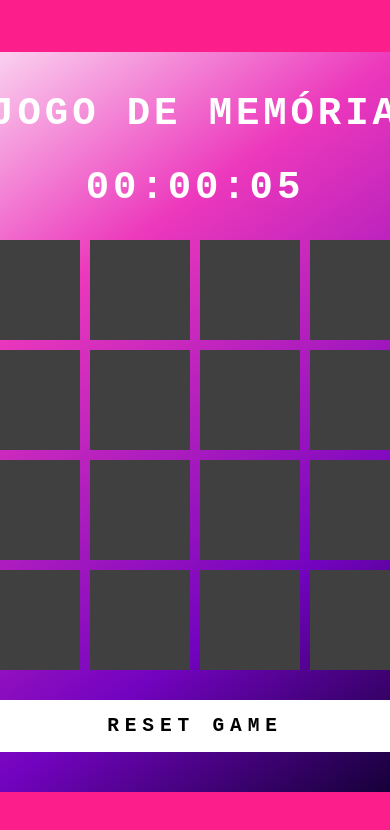
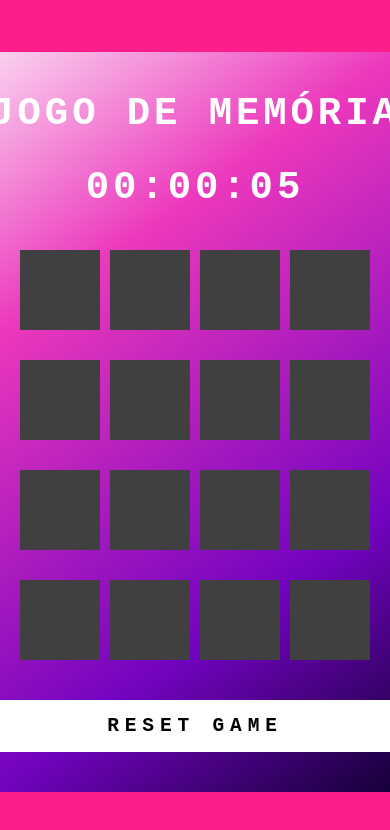
Before and after one commit to RudneyAlbuquerque/Game-Memory-Cards, a plain HTML site: page index.html in a window 390 px wide. Shown: the top 830 px of the page. Drawn offline with Linux system fonts and the light colour scheme.

Commit message:
Media compatibility

```diff
--- a/src/styles/main.css
+++ b/src/styles/main.css
@@ -108,3 +108,19 @@ h2 {
 .boxMatch::after {
     transform: rotateY(180deg);
 }
+
+@media only screen and (max-width: 430px) {
+
+    .game {
+        justify-content:center;
+        align-items: center;
+    }
+
+    .item {
+        width: 80px;
+        height: 80px;
+    }
+
+
+
+}
```
